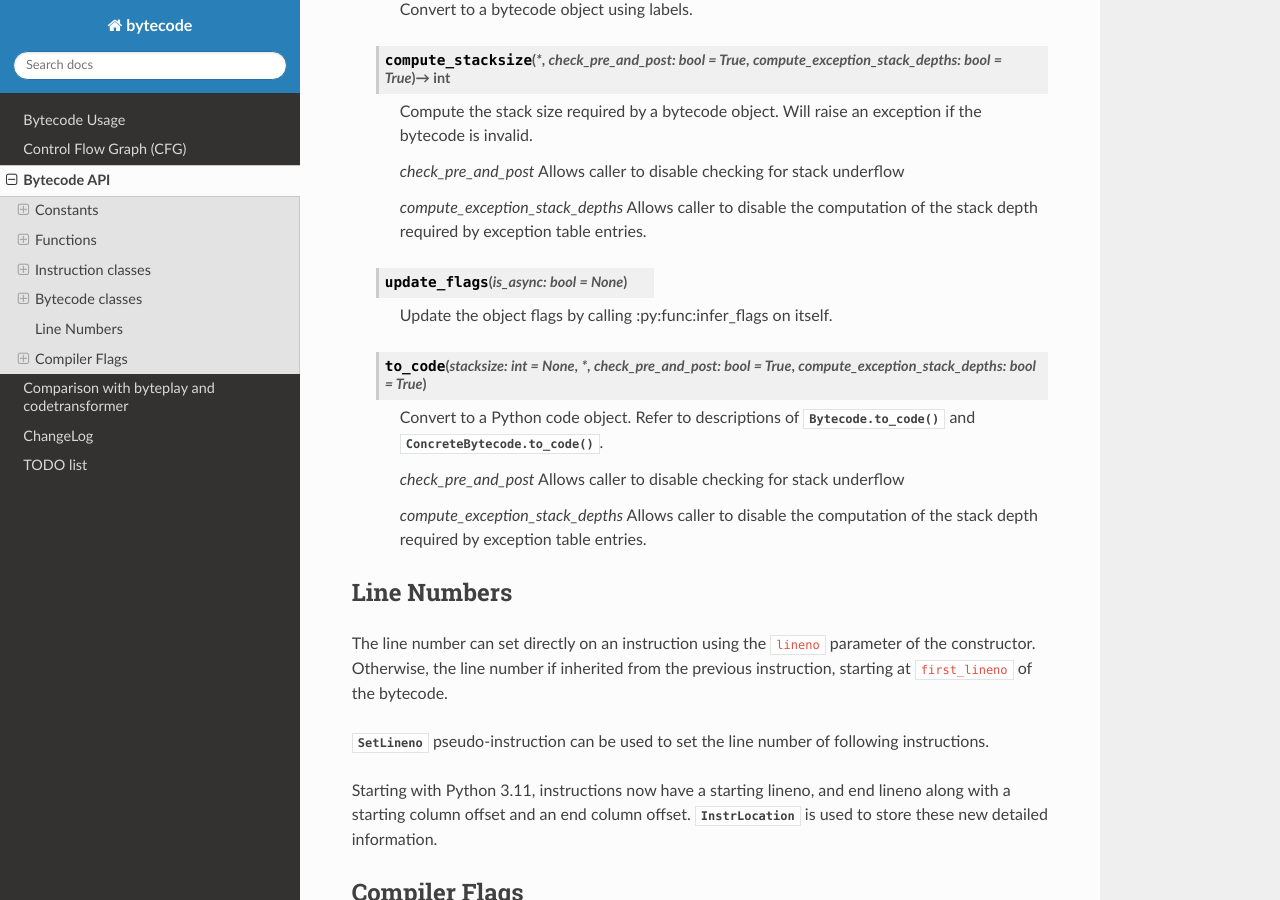
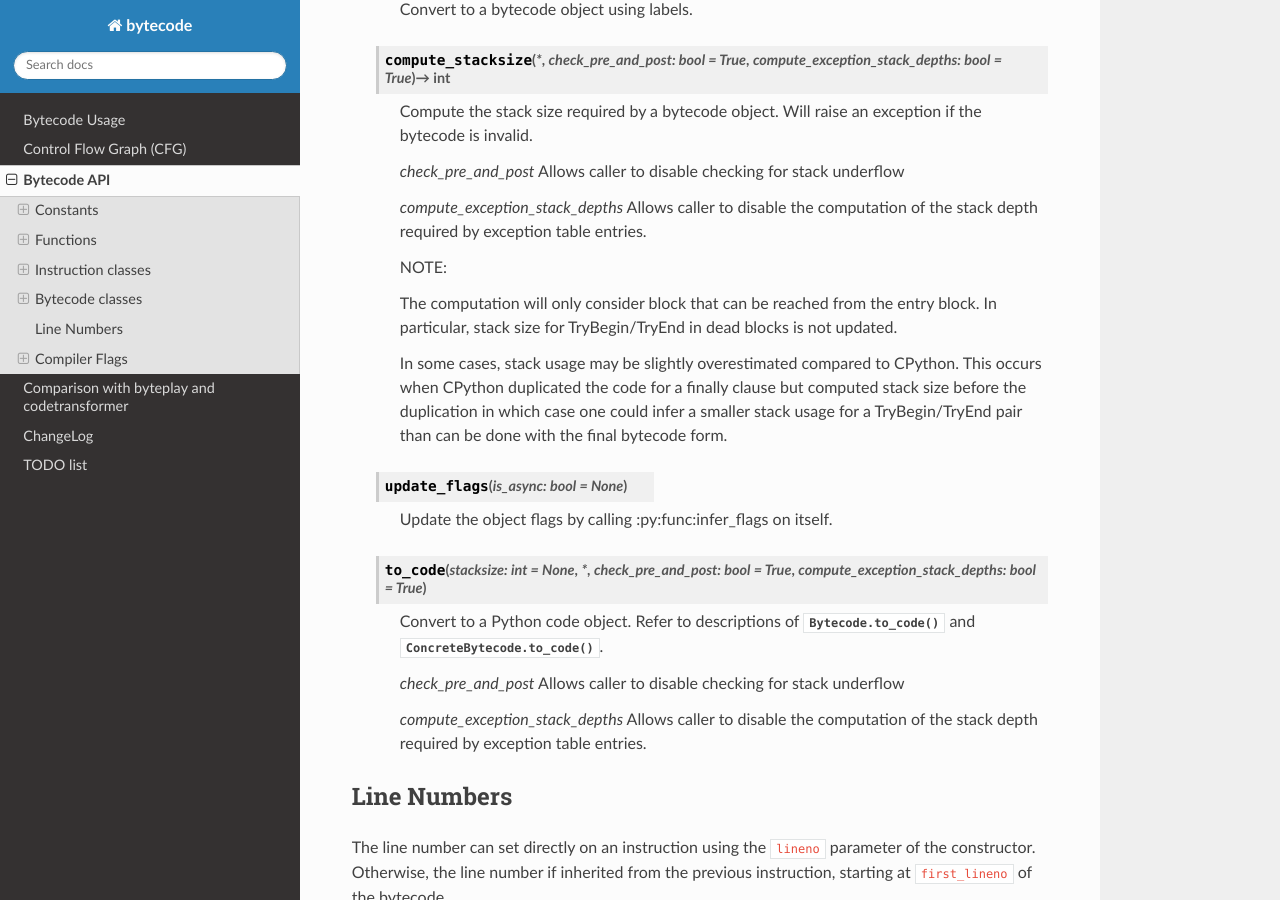
Before and after one commit to MatthieuDartiailh/bytecode, a Sphinx documentation site: the page built from doc/api.rst, in a window 1280 px wide and 900 px high, scrolled down 16926 px. Built offline with Sphinx 7.4.7 and the Read the Docs theme 2.0.0, drawn with Linux system fonts in a browser that asks for light colours; the version number could not be read and is left out.

Commit message:
doc: mention stack size computation limitations

```diff
--- a/doc/api.rst
+++ b/doc/api.rst
@@ -908,6 +908,17 @@ ControlFlowGraph
       *compute_exception_stack_depths* Allows caller to disable the computation of
       the stack depth required by exception table entries.
 
+      NOTE:
+
+      The computation will only consider block that can be reached from the entry block.
+      In particular, stack size for TryBegin/TryEnd in dead blocks is not updated.
+
+      In some cases, stack usage may be slightly overestimated compared to CPython.
+      This occurs when CPython duplicated the code for a finally clause but computed
+      stack size before the duplication in which case one could infer a smaller stack
+      usage for a TryBegin/TryEnd pair than can be done with the final bytecode
+      form.
+
    .. method:: update_flags(is_async: bool = None)
 
       Update the object flags by calling :py:func:infer_flags on itself.
```
